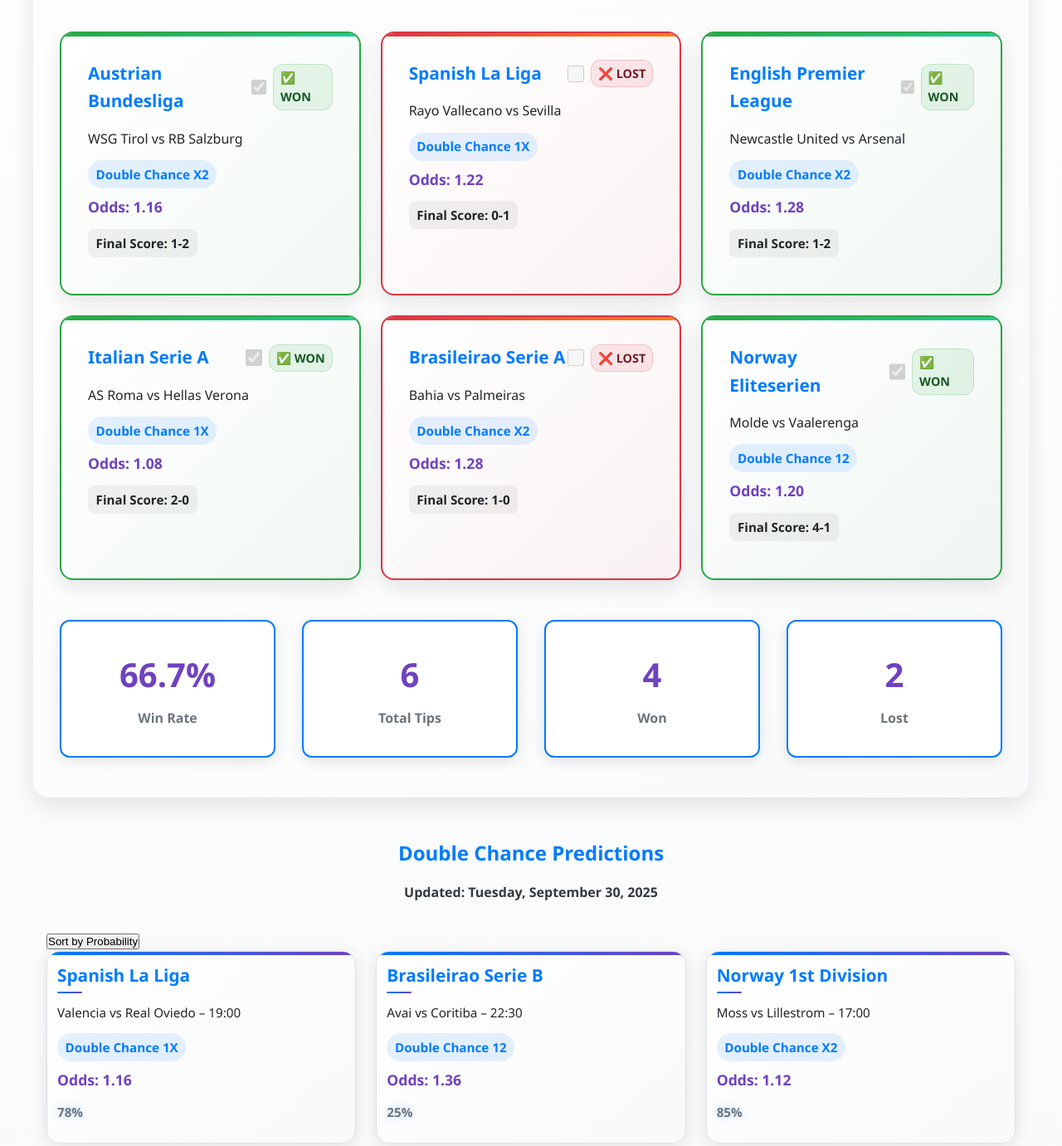
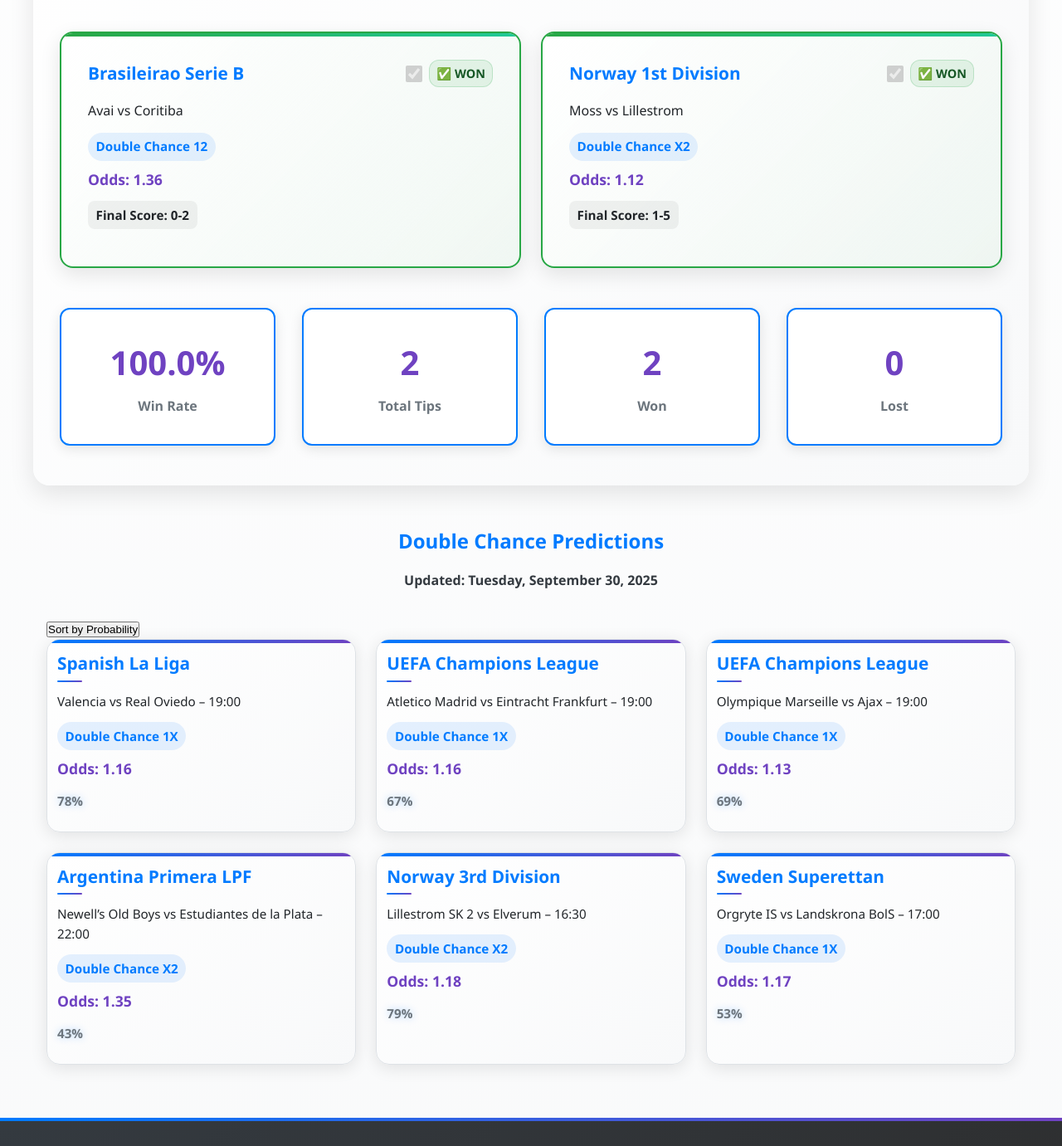
Before and after one commit to dromorongit/DhronePredictions, a website: page double-chance.html in a window 1280 px wide. Shown: the part 900-2281 px from the top of the page at 83% size. Drawn offline with Linux system fonts and the light colour scheme.

Commit message:
New Commits

```diff
--- a/double-chance.html
+++ b/double-chance.html
@@ -52,113 +52,53 @@
             <div class="updated-date" id="yesterday-date"></div>
             <p class="section-description">Our track record of successful Double Chance predictions</p>
             <div class="won-tips-grid">
-                <!-- Won: WSG Tirol vs RB Salzburg -->
+                <!-- Won: Avai vs Coritiba -->
                 <div class="won-tip-card won">
                     <div class="tip-header">
-                        <h3>Austrian Bundesliga</h3>
+                        <h3>Brasileirao Serie B</h3>
                         <div class="result-indicator">
                             <input type="checkbox" id="double-chance-tip-1" checked disabled>
                             <label for="double-chance-tip-1" class="result-label won-label">✅ WON</label>
                         </div>
                     </div>
-                    <p class="fixture">WSG Tirol vs RB Salzburg</p>
-                    <p class="tip">Double Chance X2</p>
-                    <p class="odds">Odds: 1.16</p>
-                    <p class="result">Final Score: 1-2</p>
+                    <p class="fixture">Avai vs Coritiba</p>
+                    <p class="tip">Double Chance 12</p>
+                    <p class="odds">Odds: 1.36</p>
+                    <p class="result">Final Score: 0-2</p>
                 </div>
 
-                <!-- Lost: Rayo Vallecano vs Sevilla -->
-                <div class="won-tip-card lost">
+                <!-- Won: Moss vs Lillestrom -->
+                <div class="won-tip-card won">
                     <div class="tip-header">
-                        <h3>Spanish La Liga</h3>
+                        <h3>Norway 1st Division</h3>
                         <div class="result-indicator">
-                            <input type="checkbox" id="double-chance-tip-2" disabled>
-                            <label for="double-chance-tip-2" class="result-label lost-label">❌ LOST</label>
+                            <input type="checkbox" id="double-chance-tip-2" checked disabled>
+                            <label for="double-chance-tip-2" class="result-label won-label">✅ WON</label>
                         </div>
                     </div>
-                    <p class="fixture">Rayo Vallecano vs Sevilla</p>
-                    <p class="tip">Double Chance 1X</p>
-                    <p class="odds">Odds: 1.22</p>
-                    <p class="result">Final Score: 0-1</p>
-                </div>
-
-                <!-- Won: Newcastle United vs Arsenal -->
-                <div class="won-tip-card won">
-                    <div class="tip-header">
-                        <h3>English Premier League</h3>
-                        <div class="result-indicator">
-                            <input type="checkbox" id="double-chance-tip-3" checked disabled>
-                            <label for="double-chance-tip-3" class="result-label won-label">✅ WON</label>
-                        </div>
-                    </div>
-                    <p class="fixture">Newcastle United vs Arsenal</p>
+                    <p class="fixture">Moss vs Lillestrom</p>
                     <p class="tip">Double Chance X2</p>
-                    <p class="odds">Odds: 1.28</p>
-                    <p class="result">Final Score: 1-2</p>
-                </div>
-
-                <!-- Won: AS Roma vs Hellas Verona -->
-                <div class="won-tip-card won">
-                    <div class="tip-header">
-                        <h3>Italian Serie A</h3>
-                        <div class="result-indicator">
-                            <input type="checkbox" id="double-chance-tip-4" checked disabled>
-                            <label for="double-chance-tip-4" class="result-label won-label">✅ WON</label>
-                        </div>
-                    </div>
-                    <p class="fixture">AS Roma vs Hellas Verona</p>
-                    <p class="tip">Double Chance 1X</p>
-                    <p class="odds">Odds: 1.08</p>
-                    <p class="result">Final Score: 2-0</p>
-                </div>
-
-                <!-- Lost: Bahia vs Palmeiras -->
-                <div class="won-tip-card lost">
-                    <div class="tip-header">
-                        <h3>Brasileirao Serie A</h3>
-                        <div class="result-indicator">
-                            <input type="checkbox" id="double-chance-tip-5" disabled>
-                            <label for="double-chance-tip-5" class="result-label lost-label">❌ LOST</label>
-                        </div>
-                    </div>
-                    <p class="fixture">Bahia vs Palmeiras</p>
-                    <p class="tip">Double Chance X2</p>
-                    <p class="odds">Odds: 1.28</p>
-                    <p class="result">Final Score: 1-0</p>
-                </div>
-
-                <!-- Won: Molde vs Vaalerenga -->
-                <div class="won-tip-card won">
-                    <div class="tip-header">
-                        <h3>Norway Eliteserien</h3>
-                        <div class="result-indicator">
-                            <input type="checkbox" id="double-chance-tip-6" checked disabled>
-                            <label for="double-chance-tip-6" class="result-label won-label">✅ WON</label>
-                        </div>
-                    </div>
-                    <p class="fixture">Molde vs Vaalerenga</p>
-                    <p class="tip">Double Chance 12</p>
-                    <p class="odds">Odds: 1.20</p>
-                    <p class="result">Final Score: 4-1</p>
+                    <p class="odds">Odds: 1.12</p>
+                    <p class="result">Final Score: 1-5</p>
                 </div>
             </div>
 
             <!-- Statistics Section -->
             <div class="tips-stats">
                 <div class="stat-item">
-                    <div class="stat-number">67%</div>
+                    <div class="stat-number">100%</div>
                     <div class="stat-label">Win Rate</div>
                 </div>
                 <div class="stat-item">
-                    <div class="stat-number">6</div>
+                    <div class="stat-number">2</div>
                     <div class="stat-label">Total Tips</div>
                 </div>
                 <div class="stat-item">
-                    <div class="stat-number">4</div>
+                    <div class="stat-number">2</div>
                     <div class="stat-label">Won</div>
                 </div>
                 <div class="stat-item">
-                    <div class="stat-number">2</div>
+                    <div class="stat-number">0</div>
                     <div class="stat-label">Lost</div>
                 </div>
             </div>
@@ -178,19 +118,43 @@
                 </div>
                 <!-- Prediction 2 -->
                 <div class="prediction-card">
-                    <h3>Brasileirao Serie B</h3>
-                    <p class="fixture">Avai vs Coritiba – 22:30</p>
-                    <p class="tip">Double Chance 12</p>
-                    <p class="odds">Odds: 1.36</p>
-                    <p class="probability" title="Probability to win">25%</p>
+                    <h3>UEFA Champions League</h3>
+                    <p class="fixture">Atletico Madrid vs Eintracht Frankfurt – 19:00</p>
+                    <p class="tip">Double Chance 1X</p>
+                    <p class="odds">Odds: 1.16</p>
+                    <p class="probability" title="Probability to win">67%</p>
                 </div>
                 <!-- Prediction 3 -->
                 <div class="prediction-card">
-                    <h3>Norway 1st Division</h3>
-                    <p class="fixture">Moss vs Lillestrom – 17:00</p>
+                    <h3>UEFA Champions League</h3>
+                    <p class="fixture">Olympique Marseille vs Ajax – 19:00</p>
+                    <p class="tip">Double Chance 1X</p>
+                    <p class="odds">Odds: 1.13</p>
+                    <p class="probability" title="Probability to win">69%</p>
+                </div>
+                <!-- Prediction 4 -->
+                <div class="prediction-card">
+                    <h3>Argentina Primera LPF</h3>
+                    <p class="fixture">Newell’s Old Boys vs Estudiantes de la Plata – 22:00</p>
                     <p class="tip">Double Chance X2</p>
-                    <p class="odds">Odds: 1.12</p>
-                    <p class="probability" title="Probability to win">85%</p>
+                    <p class="odds">Odds: 1.35</p>
+                    <p class="probability" title="Probability to win">43%</p>
+                </div>
+                <!-- Prediction 5 -->
+                <div class="prediction-card">
+                    <h3>Norway 3rd Division</h3>
+                    <p class="fixture">Lillestrom SK 2 vs Elverum – 16:30</p>
+                    <p class="tip">Double Chance X2</p>
+                    <p class="odds">Odds: 1.18</p>
+                    <p class="probability" title="Probability to win">79%</p>
+                </div>
+                <!-- Prediction 6 -->
+                <div class="prediction-card">
+                    <h3>Sweden Superettan</h3>
+                    <p class="fixture">Orgryte IS vs Landskrona BolS – 17:00</p>
+                    <p class="tip">Double Chance 1X</p>
+                    <p class="odds">Odds: 1.17</p>
+                    <p class="probability" title="Probability to win">53%</p>
                 </div>
             </div>
         </section>
```
Also changed, not shown: free-2-odds.html (+4 -65 lines), super-single.html (+11 -11 lines).
